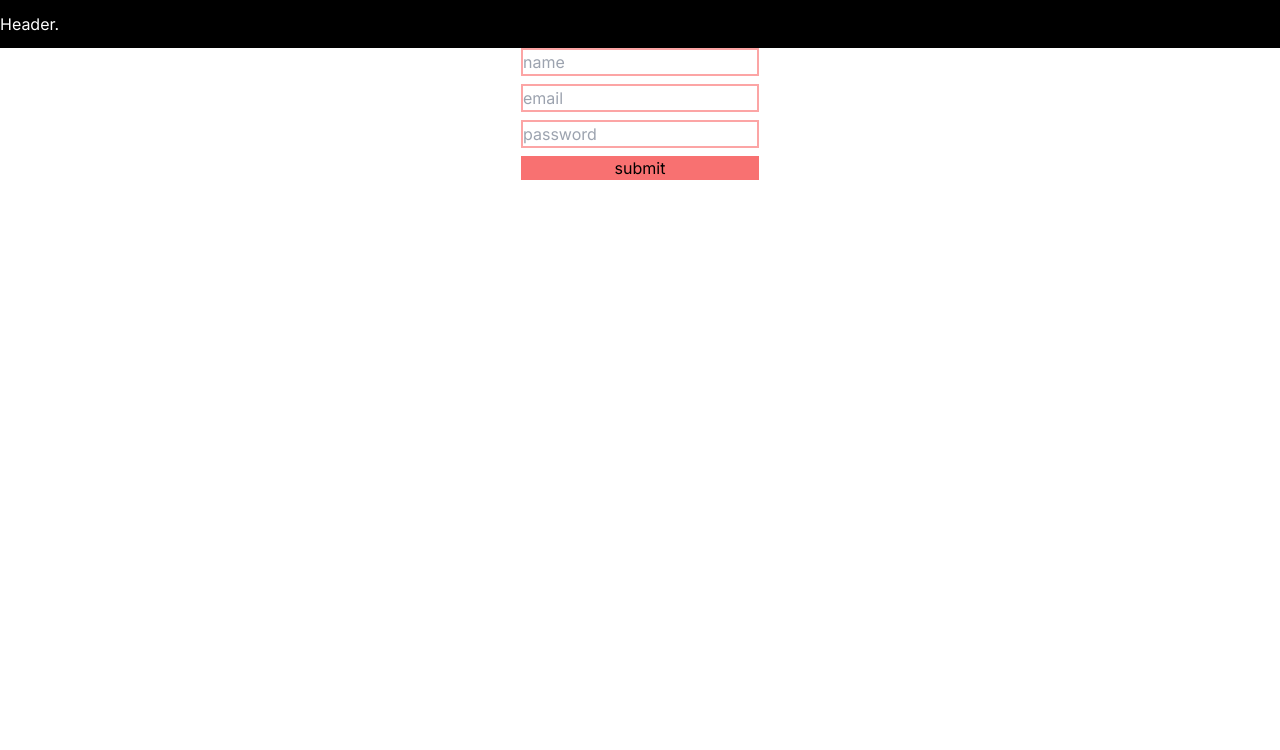
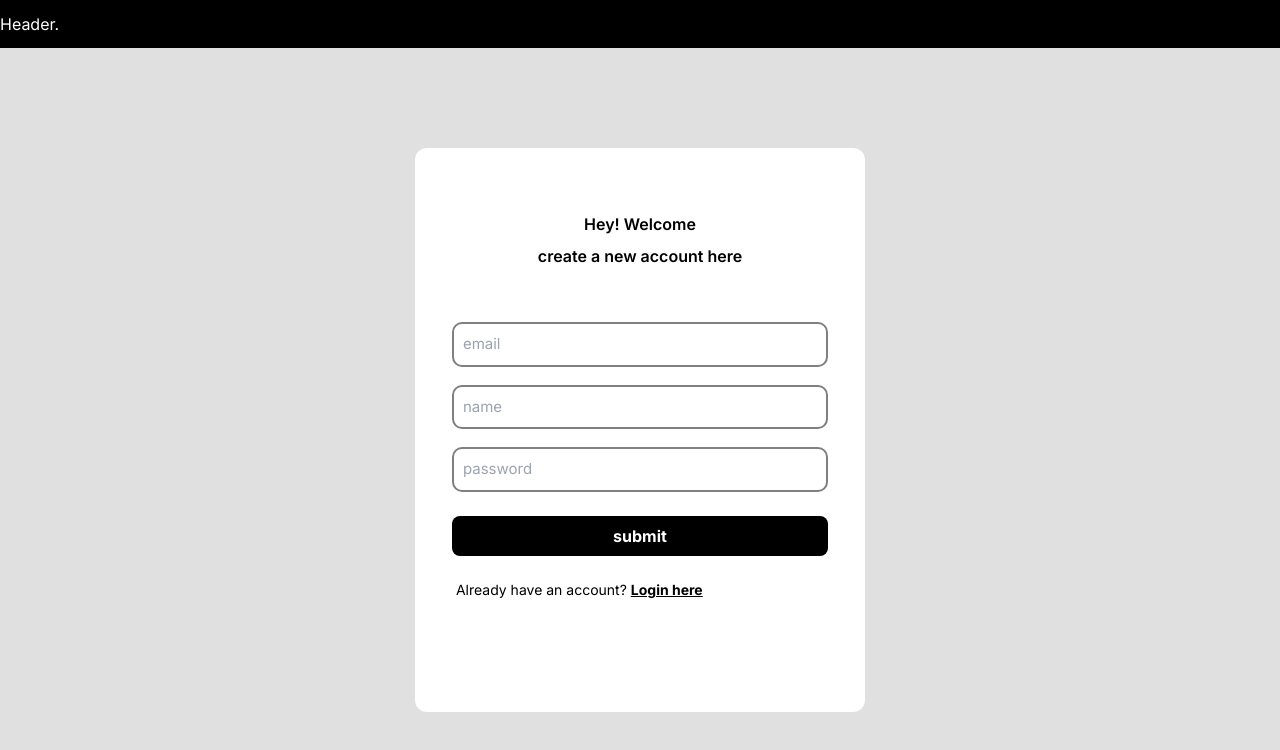
Before and after one commit to PhubForU/Fullstack-Blogs-web, a Next.js app: page /signup in a window 1280 px wide. Shown: the top 750 px of the page. Built offline with nearby package versions, Linux system fonts and the light colour scheme.

Commit message:
created login and register forms

```diff
--- a/app/(components)/Header.js
+++ b/app/(components)/Header.js
@@ -1,6 +1,9 @@
+import { Toaster } from "react-hot-toast";
+
 export default function Header() {
     return (
         <div className="h-[6svh] bg-black flex items-center text-white">
+            <Toaster position="bottom-center" reverseOrder={false} />
             Header.
         </div>
     );
--- a/app/globals.css
+++ b/app/globals.css
@@ -2,7 +2,19 @@
 @tailwind components;
 @tailwind utilities;
 
-.tiptap {
-    width: 80%;
-    border: 2px solid red;
+.text-field {
+    border: 2px solid gray;
+    border-radius: 10px;
+    width: 90%;
+    padding: 9px;
+    font-size: 15px;
+    margin-top: 10px;
 }
+input:focus {
+    outline-color: black;
+}
+.text-msg {
+    width: 86%;
+    font-size: 11px;
+    color: red;
+}
--- a/app/login/action.js
+++ b/app/login/action.js
@@ -2,9 +2,7 @@
 import { PrismaClient } from "@prisma/client";
 import { createSession } from "../(lib)/sessions";
 
-export default async function
-
-loginAction({ email, password }) {
+export default async function loginAction({ email, password }) {
     const prisma = new PrismaClient();
 
     try {
@@ -14,7 +12,7 @@ loginAction({ email, password }) {
             },
         });
         if (user == null) {
-            throw new Error("user not found");
+            throw new Error();
         } else {
             if (password == user.password) {
                 const session = await createSession({
@@ -28,10 +26,10 @@ loginAction({ email, password }) {
                     throw new Error(session.message);
                 }
             } else {
-                throw new Error("wrong password");
+                throw new Error();
             }
         }
     } catch (err) {
-        return { message: err.message, success: false };
+        return { message: "invalid username or password", success: false };
     }
 }
--- a/app/login/page.js
+++ b/app/login/page.js
@@ -5,6 +5,8 @@ import { z } from "zod";
 import { useState } from "react";
 import loginAction from "./action";
 import { useRouter } from "next/navigation";
+import Link from "next/link";
+import toast from "react-hot-toast";
 
 export default function Login() {
     const router = useRouter();
@@ -14,8 +16,10 @@ export default function Login() {
 
     //zod schema for login form
     const schema = z.object({
-        email: z.string().email(),
-        password: z.string().min(1, { message: "please enter a password" }),
+        email: z.string().email({ message: "Please enter correct email" }),
+        password: z
+            .string()
+            .min(4, { message: "password should contain atleast 4 character" }),
     });
 
     //useform for zod resolver
@@ -27,53 +31,81 @@ export default function Login() {
 
     //this is function called by submitting the form, this function will call a server function to create session for authenticated user
     async function post(data) {
+        setState("");
         const res = await loginAction(data);
         if (!res.success) {
             setState(res.message);
         } else {
+            toast.success("login sucessful");
             router.push("/");
         }
     }
 
     //jsx logoin form
     return (
-        <div className="w-full h-[94svh] flex justify-center bg-gray-900">
+        <div className="w-full h-[94svh] flex justify-center bg-[#E0E0E0]">
             {/* <div className="border-2 border-blue-500 sm:w-[500px] w-[350px] h-[80%] mt-[70px]">
                 hello
             </div> */}
             <form
                 onSubmit={handleSubmit(post)}
-                className="flex flex-col gap-2 rounded-lg sm:w-[490px] w-[370px] h-[80%] mt-[70px] bg-white p-4"
+                className="flex flex-col gap-2 rounded-xl sm:w-[450px] w-[360px] h-[70%] mt-[100px] bg-white p-4 items-center pt-16"
             >
+                <div className="flex flex-col items-center font-semibold gap-2">
+                    <p>Hey! Welcome</p>
+                    <p>Login to your Account</p>
+                </div>
+
+                <div className=" h-[25px] my-2 flex items-center">
+                    <div className="text-sm text-[red] font-semibold">
+                        {state}
+                    </div>
+                </div>
+
                 <input
                     {...register("email")}
                     type="text"
                     name="email"
                     placeholder="email"
-                    className="border-2 border-red-300"
+                    className="text-field"
                     autoCapitalize="off"
                 />
-                {errors.email?.message && <p>{errors.email?.message}</p>}
+                {errors.email?.message && (
+                    <div className="text-msg">
+                        <p>{errors.email?.message}</p>
+                    </div>
+                )}
 
                 <input
                     {...register("password")}
                     type="password"
                     name="password"
                     placeholder="password"
-                    className="border-2 border-red-300"
+                    className="text-field mt-3"
                 />
-                {errors.password?.message && <p>{errors.password?.message}</p>}
+                {errors.password?.message && (
+                    <div className="text-msg">
+                        <p>{errors.password?.message}</p>
+                    </div>
+                )}
 
-                <div className="flex">
                 <button
                     type="submit"
                     disabled={isSubmitting}
-                        className="bg-red-400 disabled:bg-slate-300"
+                    className="bg-black mt-4 text-white font-bold disabled:text-gray-500 disabled:cursor-wait w-[90%] rounded-lg h-10"
                 >
                     submit
                 </button>
+                <div className="w-[90%] text-sm p-1 pt-3">
+                    Didn't have an account?{" "}
+                    <Link href={"/signup"}>
+                        <u>
+                            <strong>Register here</strong>
+                        </u>
+                    </Link>
                 </div>
-                {state && <p>{state}</p>}
+
+                {/* {state && <p className="mt-6">{state}</p>} */}
             </form>
         </div>
     );
--- a/app/signup/action.js
+++ b/app/signup/action.js
@@ -20,7 +20,9 @@ export default async function signUpAction({ name, email, password }) {
             },
         });
         if (usernameExists) {
-            throw new Error("please choose another username");
+            throw new Error(
+                "username already exists, please choose another name"
+            );
         }
 
         const res = await prisma.user.create({
--- a/app/signup/page.js
+++ b/app/signup/page.js
@@ -6,6 +6,8 @@ import { z } from "zod";
 import { useState } from "react";
 import { useRouter } from "next/navigation";
 import signUpAction from "./action";
+import Link from "next/link";
+import toast from "react-hot-toast";
 
 export default function Signup() {
     const router = useRouter();
@@ -13,8 +15,12 @@ export default function Signup() {
 
     const userSchema = z.object({
         email: z.string().email({ message: "enter a valid email id" }),
-        name: z.string().min(1, { message: "please enter the name" }),
-        password: z.string(),
+        name: z
+            .string()
+            .min(2, { message: "name should contain atleast 2 characters" }),
+        password: z
+            .string()
+            .min(4, { message: "password should contain atleast 4 character" }),
     });
 
     const {
@@ -26,52 +32,86 @@ export default function Signup() {
     });
 
     async function post(data) {
+        setState("");
         const res = await signUpAction(data);
         if (!res.success) {
             setState(res.message);
         } else {
+            toast.success("user created sucessfully");
             router.push("/login");
         }
     }
 
     //jsx signup form
     return (
-        <div className="w-full flex justify-center">
-            <form onSubmit={handleSubmit(post)} className="flex flex-col gap-2">
-                <input
-                    {...register("name")}
-                    type="text"
-                    name="name"
-                    placeholder="name"
-                    className="border-2 border-red-300"
-                />
-                {errors.name?.message && <p>errors.name?.message</p>}
+        <div className="w-full h-[94svh] flex justify-center bg-[#E0E0E0]">
+            <form
+                onSubmit={handleSubmit(post)}
+                className="flex flex-col gap-2 rounded-xl sm:w-[450px] w-[360px] h-[75%] mt-[100px] bg-white p-4 items-center pt-16"
+            >
+                <div className="flex flex-col items-center font-semibold gap-2">
+                    <p>Hey! Welcome</p>
+                    <p>create a new account here</p>
+                </div>
+
+                <div className=" h-[20px] mt-2 flex items-center">
+                    <div className="text-sm text-[red] font-semibold">
+                        {state}
+                    </div>
+                </div>
 
                 <input
                     {...register("email")}
                     type="text"
                     name="email"
                     placeholder="email"
-                    className="border-2 border-red-300"
+                    className="text-field"
+                    autoCapitalize="off"
                 />
-                {errors.email?.message && <p>{errors.email?.message}</p>}
+                {errors.email?.message && (
+                    <p className="text-msg">{errors.email?.message}</p>
+                )}
+
+                <input
+                    {...register("name")}
+                    type="text"
+                    name="name"
+                    placeholder="name"
+                    className="text-field"
+                    autoCapitalize="off"
+                />
+                {errors.name?.message && (
+                    <p className="text-msg">{errors.name?.message}</p>
+                )}
 
                 <input
                     {...register("password")}
-                    type="text"
+                    type="password"
                     name="password"
                     placeholder="password"
-                    className="border-2 border-red-300"
+                    className="text-field"
+                    autoCapitalize="off"
                 />
+                {errors.password?.message && (
+                    <p className="text-msg">{errors.password?.message}</p>
+                )}
+
                 <button
                     type="submit"
                     disabled={isSubmitting}
-                    className="bg-red-400 disabled:bg-red-200"
+                    className="bg-black mt-4 text-white font-bold disabled:text-gray-500 disabled:cursor-wait w-[90%] rounded-lg h-10"
                 >
                     submit
                 </button>
 
-                {state && <p>{state}</p>}
+                <div className="w-[90%] text-sm p-1 pt-4">
+                    Already have an account?{" "}
+                    <Link href={"/login"}>
+                        <u>
+                            <strong>Login here</strong>
+                        </u>
+                    </Link>
+                </div>
             </form>
         </div>
     );
```
Lines whose indentation alone changed are shown as unchanged.
